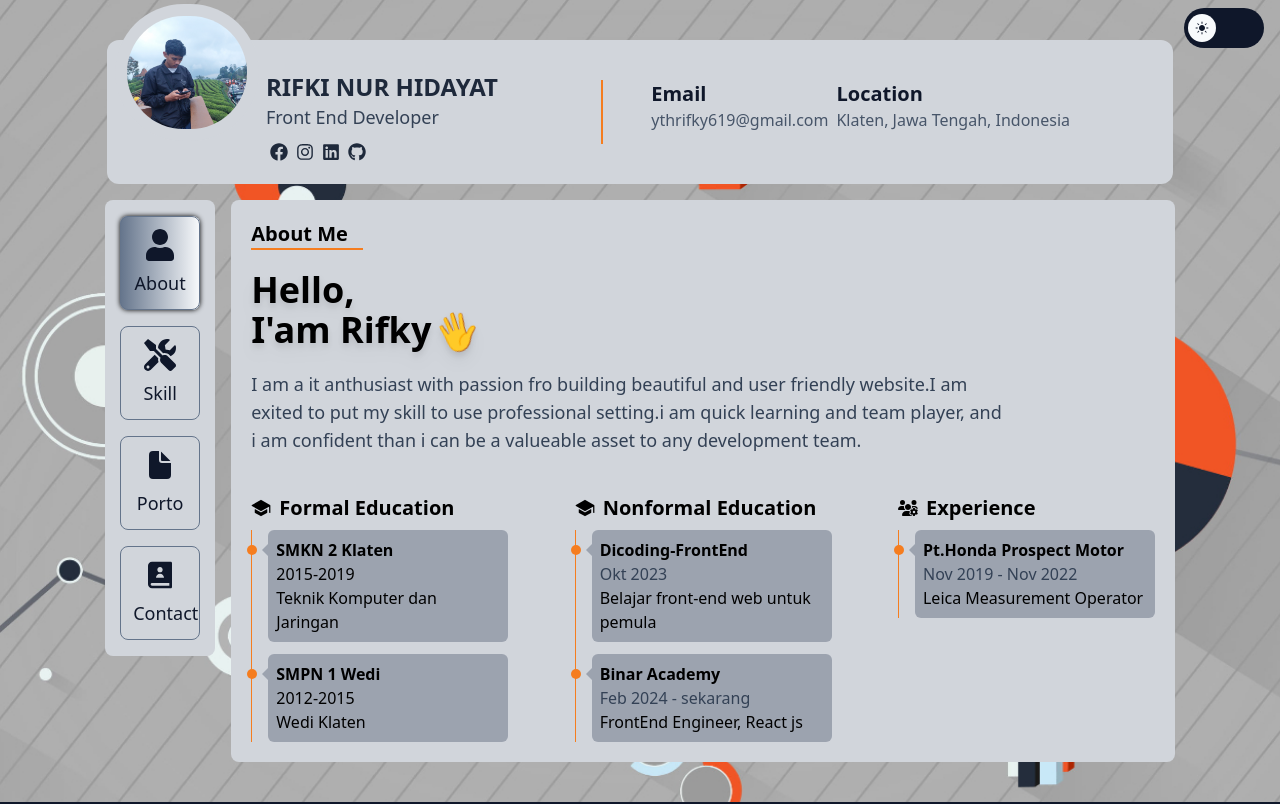
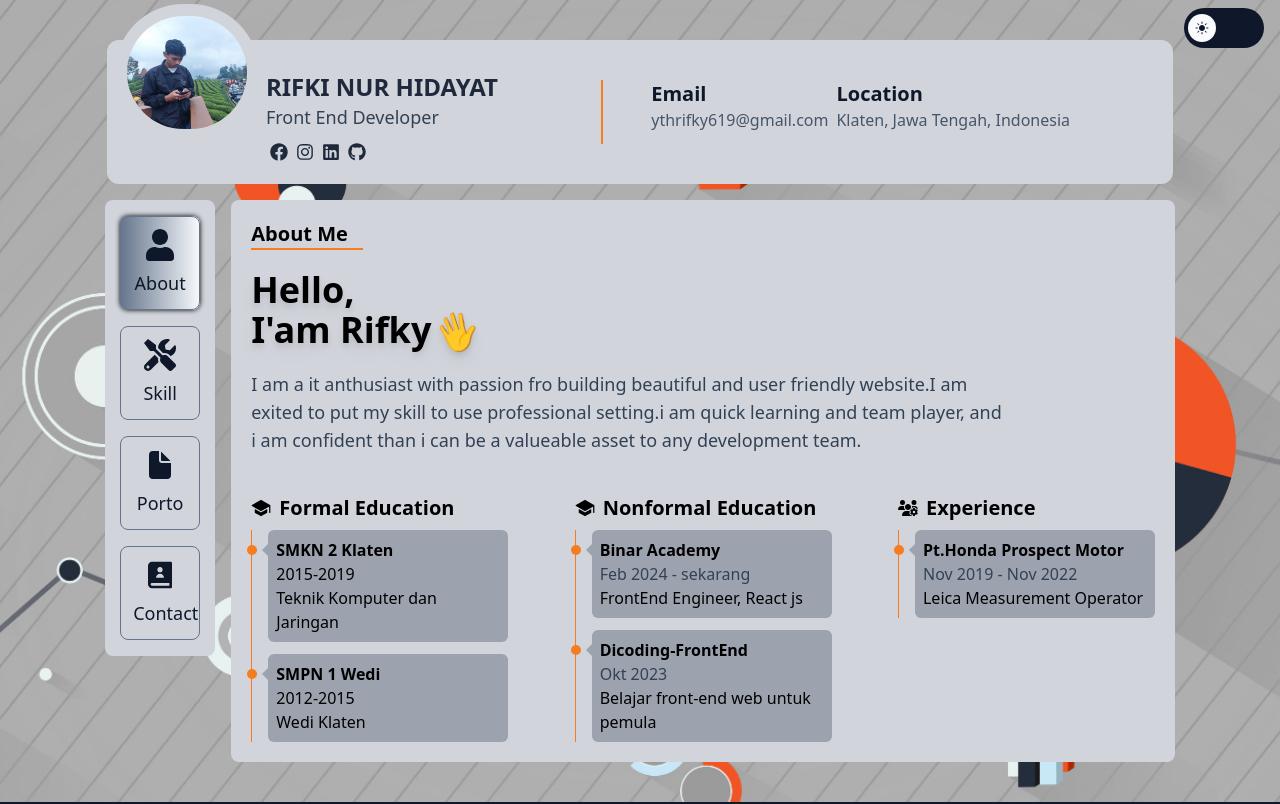
Before and after one commit to Rifkynur/portofolio, a React (Vite) app: page / in a window 1280 px wide. Shown: the top 804 px of the page. Built offline with nearby package versions, Linux system fonts and the light colour scheme.

Commit message:
change non formal education

```diff
--- a/src/data/data.jsx
+++ b/src/data/data.jsx
@@ -65,14 +65,14 @@ export const formalEducation = [
 ];
 export const nonformalEducation = [
   {
+    school: "Binar Academy",
+    timeRange: "Feb 2024 - sekarang",
+    desc: "FrontEnd Engineer, React js",
+  },
+  {
     school: "Dicoding-FrontEnd",
     timeRange: "Okt 2023",
     desc: "Belajar front-end web untuk pemula",
-  },
-  {
-    school: "Binar Academy",
-    timeRange: "Feb 2024 - sekarang",
-    desc: "FrontEnd Engineer, React js",
   },
 ];
 export const experience = [
```
